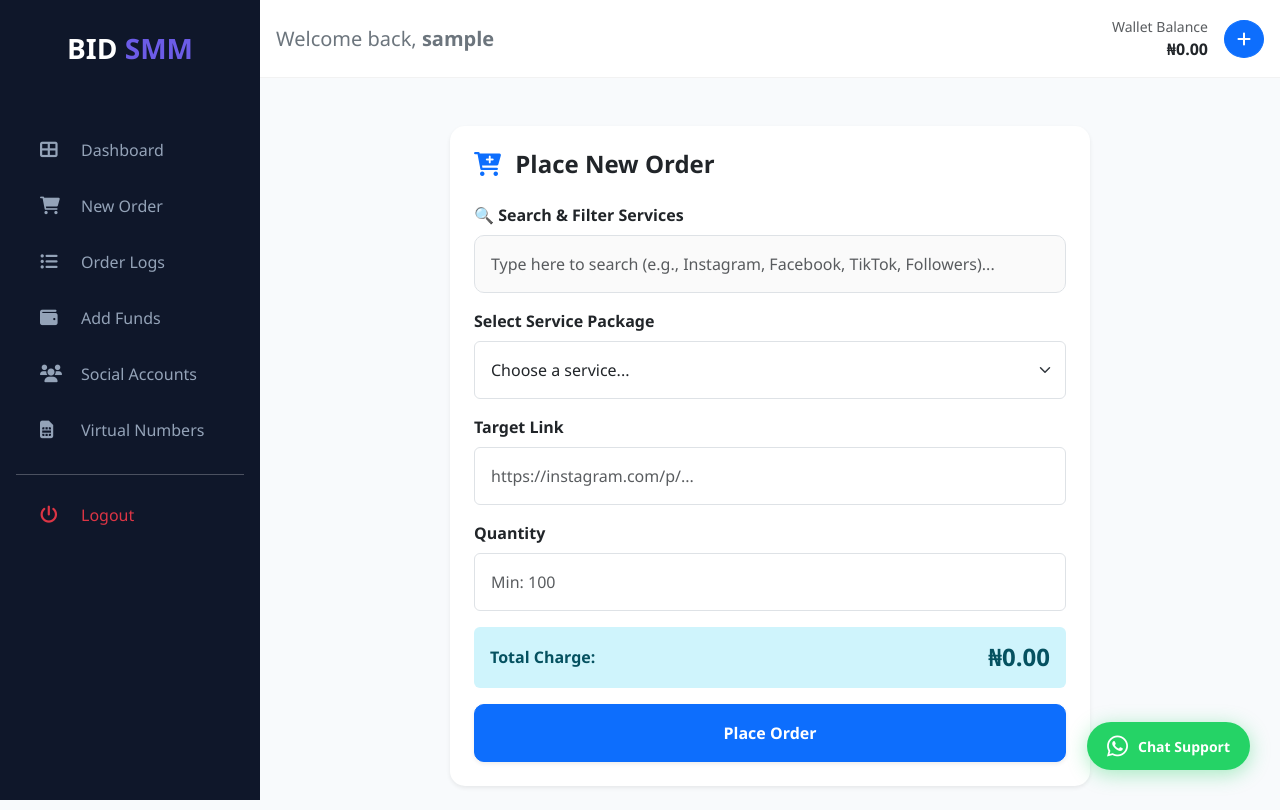
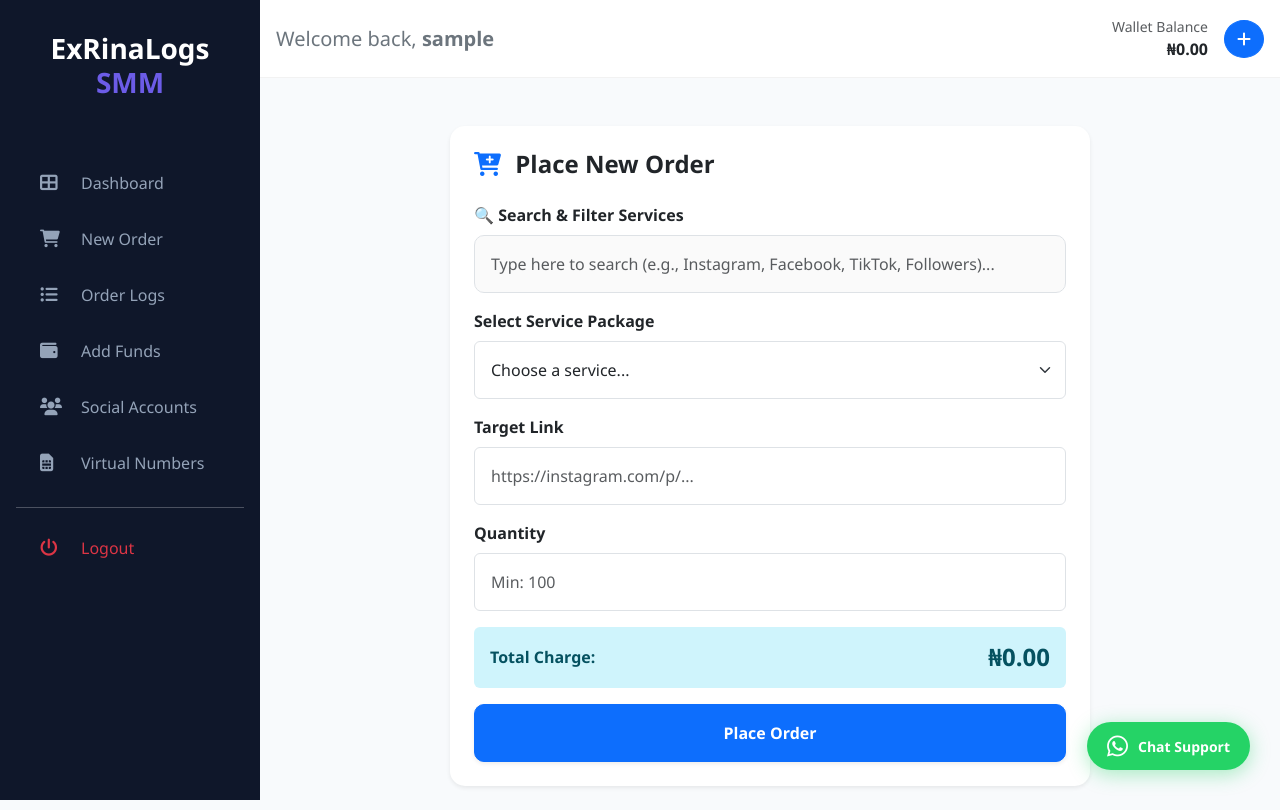
Before and after one commit to bidsho/exrina, a Django app: page /orders/new/ in a window 1280 px wide. Run offline with Django 5.2, Linux system fonts and the light colour scheme; the visitor is signed in with stand-in values (Sample User, id 1); data comes from the database, SQL or seed files in the repository; data that the repository does not hold is empty.

Commit message:
Initial commit

```diff
--- a/templates/layouts/base.html
+++ b/templates/layouts/base.html
@@ -4,7 +4,7 @@
 <head>
     <meta charset="UTF-8">
     <meta name="viewport" content="width=device-width, initial-scale=1.0">
-    <title>BID SMM</title>
+    <title>ExRinaLogs SMM</title>
     <link href="https://cdn.jsdelivr.net/npm/bootstrap@5.3.0/dist/css/bootstrap.min.css" rel="stylesheet">
     <link rel="stylesheet" href="https://cdnjs.cloudflare.com/ajax/libs/font-awesome/6.0.0/css/all.min.css">
     <style>
@@ -83,14 +83,14 @@
     <button class="btn btn-dark" type="button" data-bs-toggle="offcanvas" data-bs-target="#mobileSidebar">
         <i class="fas fa-bars"></i>
     </button>
-    <h5 class="mb-0 fw-bold text-primary">BID SMM</h5>
+    <h5 class="mb-0 fw-bold text-primary">ExRinaLogs SMM</h5>
     <div class="badge bg-primary rounded-pill p-2">₦{{ wallet.balance }}</div>
 </div>
 
 <!-- DESKTOP SIDEBAR -->
 <div id="sidebar" class="d-none d-lg-block">
     <div class="p-4 mt-2">
-        <h3 class="fw-bold text-white text-center">BID <span style="color: var(--primary);">SMM</span></h3>
+        <h3 class="fw-bold text-white text-center">ExRinaLogs <span style="color: var(--primary);">SMM</span></h3>
     </div>
     <nav class="nav flex-column mt-4">
         <a class="nav-link {% if request.resolver_match.url_name == 'dashboard' %}active{% endif %}" href="{% url 'dashboard' %}">
@@ -126,7 +126,7 @@
 <!-- MOBILE OFFCANVAS SIDEBAR -->
 <div class="offcanvas offcanvas-start bg-dark text-white" tabindex="-1" id="mobileSidebar" style="width: 280px;">
     <div class="offcanvas-header border-bottom border-secondary">
-        <h5 class="offcanvas-title fw-bold">BID SMM</h5>
+        <h5 class="offcanvas-title fw-bold">ExRinaLogs SMM</h5>
         <button type="button" class="btn-close btn-close-white" data-bs-dismiss="offcanvas"></button>
     </div>
     <div class="offcanvas-body p-0 mt-3">
```
